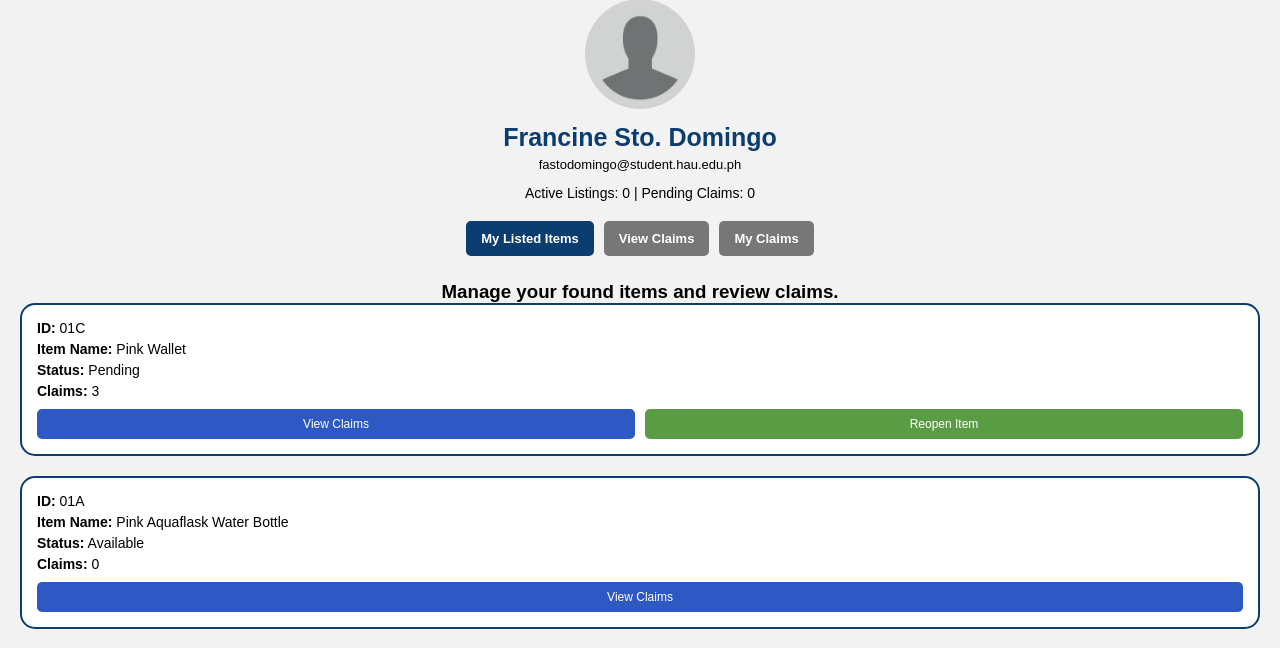
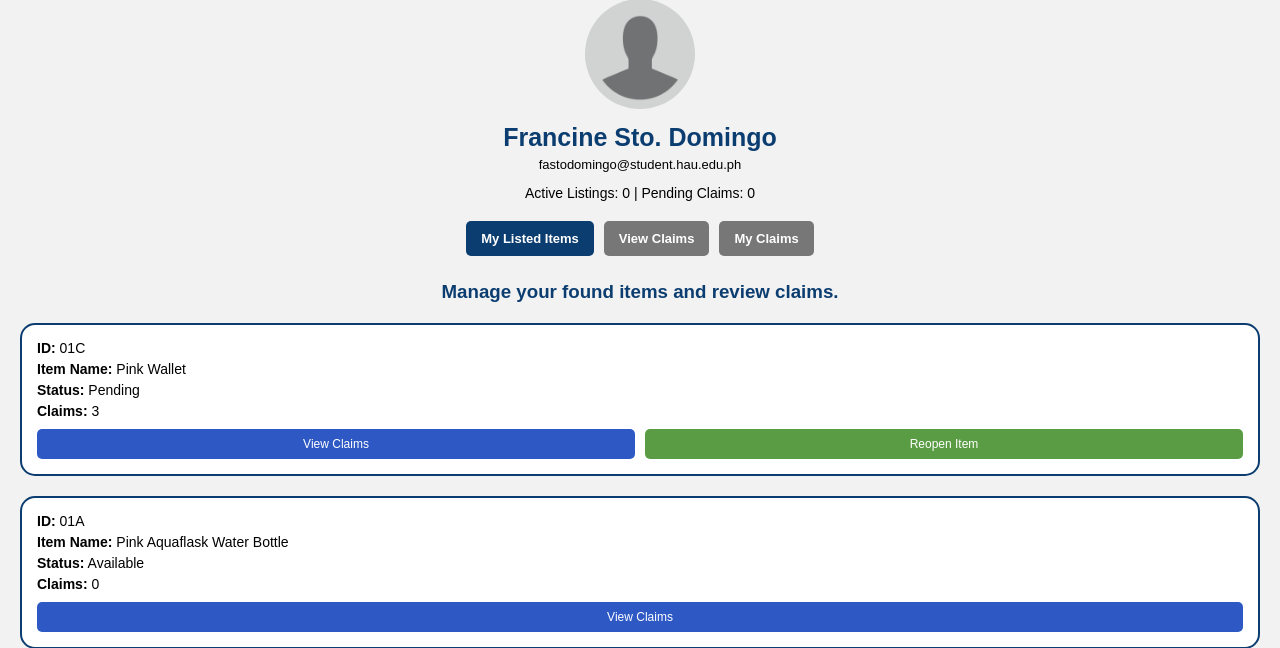
Before and after one commit to gabb84/FOUNDIT-, a PHP site: page /profile.php in a window 1280 px wide. Shown: the part 193-841 px from the top of the page. Run offline with PHP 8.4, Linux system fonts and the light colour scheme; a user stored in the database is signed in; data comes from the database, SQL or seed files in the repository.

Commit message:
Update profile.php

```diff
--- a/profile.php
+++ b/profile.php
@@ -268,6 +268,13 @@ h1{
     color:#0b3d70;
     margin-bottom:15px;
 }
+
+h3{
+    text-align:center;
+    font-weight:bold;
+    color:#0b3d70;
+    margin-bottom:20px;
+}
 </style>
 </head>
 
```
